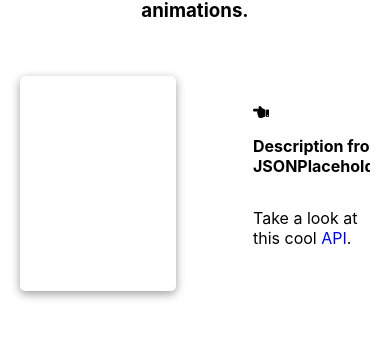
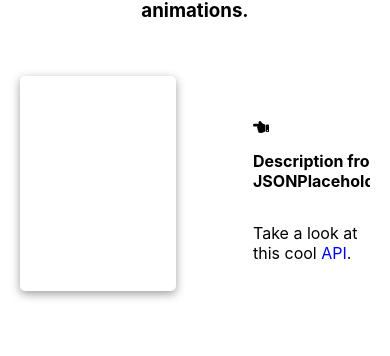
Before and after one commit to crodr177/example-app-full-stack, a React (Create React App) app in the folder client/: page / in a window 390 px wide. Shown: the part 757-1113 px from the top of the page. Built offline with nearby package versions, Linux system fonts and the light colour scheme; no server answers.

Commit message:
fix margin 4.0

```diff
--- a/client/src/components/TransitionComponents/styles.css
+++ b/client/src/components/TransitionComponents/styles.css
@@ -130,7 +130,7 @@
   }
 
   .desc-underneath {
-    margin: 20px 20px;
+    margin: 30px 20px 0px 20px;
     padding: 0px;
     width: 30%;
   }
```
